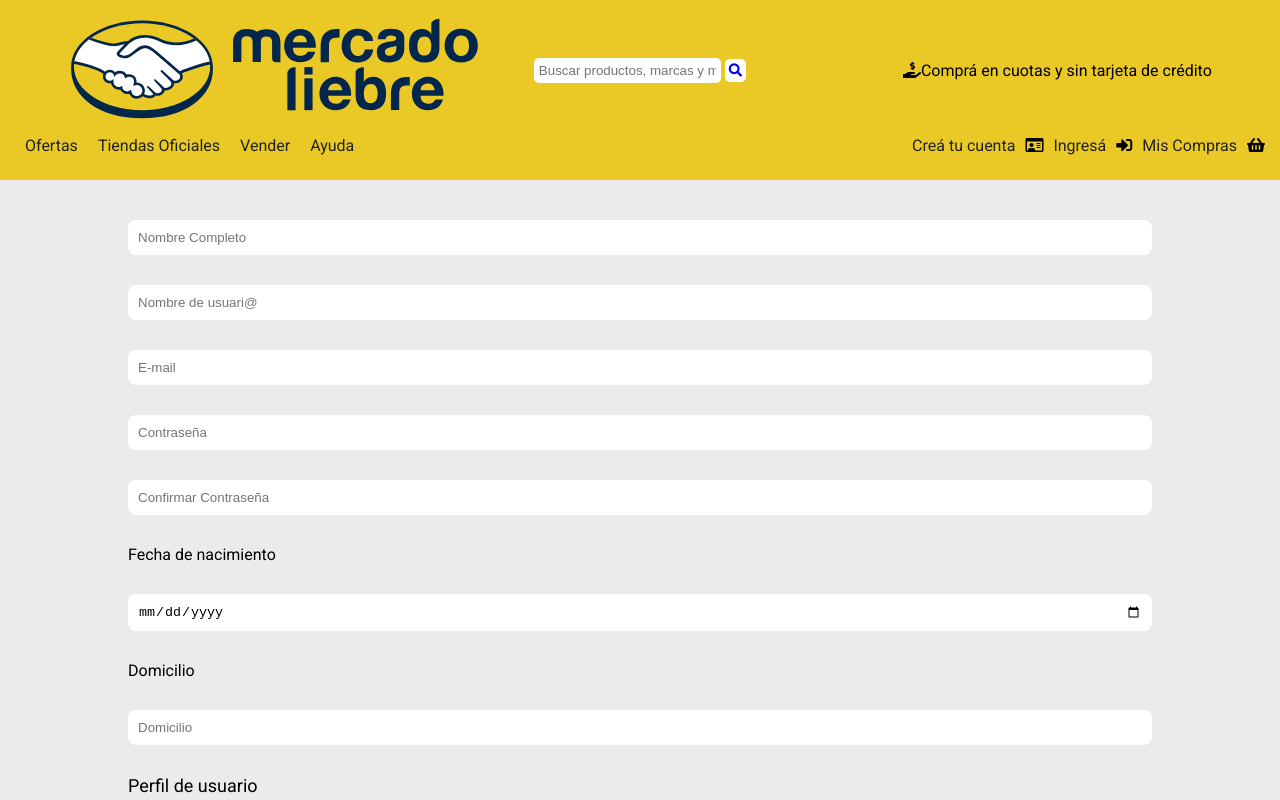
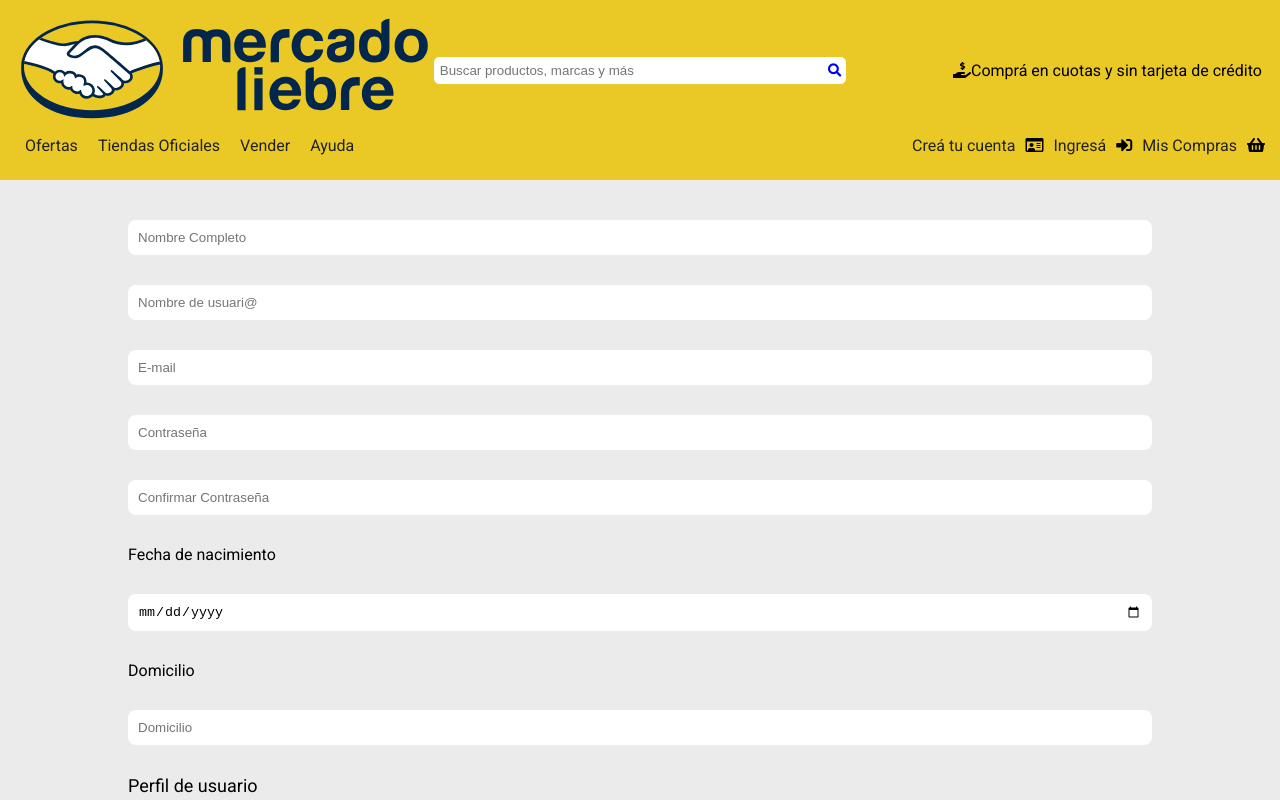
Before and after one commit to fabianloza/mercadoLiebre, a website: page views/register.html in a window 1280 px wide. Shown: the top 800 px of the page. Drawn offline with Linux system fonts and the light colour scheme.

Commit message:
Se mejoró la barra de busqueda

```diff
--- a/public/css/login.css
+++ b/public/css/login.css
@@ -16,6 +16,24 @@
     margin-right: 20px;
 }
 
+.searchBar {
+    display: flex;
+    justify-content: space-between;
+    width: 33%;
+    background-color: #ffffff;
+    border: 1px solid white;
+    border-radius: 5px;
+}
+.inputSearch {
+    background-color: #ffffff;
+    border: none;
+    width: 100%;
+    padding: 5px;
+}
+.inputSearchButton {
+    background-color: #ffffff;
+    border: 1px solid white;
+}
 
 form #txfUser, #txfPassword{
     border: none;
--- a/public/css/register.css
+++ b/public/css/register.css
@@ -22,6 +22,25 @@ body {
     gap: 30px;
     margin-left: 20px;
     margin-right: 20px;
+}
+
+.searchBar {
+    display: flex;
+    justify-content: space-between;
+    width: 33%;
+    background-color: #ffffff;
+    border: 1px solid white;
+    border-radius: 5px;
+}
+.inputSearch {
+    background-color: #ffffff;
+    border: none;
+    width: 100%;
+    padding: 5px;
+}
+.inputSearchButton {
+    background-color: #ffffff;
+    border: 1px solid white;
 }
 
 #perfilType, #interest {
--- a/public/css/styles.css
+++ b/public/css/styles.css
@@ -26,6 +26,25 @@ header.main-header {
 .main-header {
     background-color: #EAC926;
     padding: 15px;
+}
+
+.searchBar {
+    display: flex;
+    justify-content: space-between;
+    width: 33%;
+    background-color: #ffffff;
+    border: 1px solid white;
+    border-radius: 5px;
+}
+.inputSearch {
+    background-color: #ffffff;
+    border: none;
+    width: 100%;
+    padding: 5px;
+}
+.inputSearchButton {
+    background-color: #ffffff;
+    border: 1px solid white;
 }
 
 .main-navbar ul {
--- a/views/register.html
+++ b/views/register.html
@@ -8,8 +8,8 @@
     <link href="https://fonts.googleapis.com/css2?family=Roboto&display=swap" rel="stylesheet">
     <link rel="stylesheet" href="https://cdnjs.cloudflare.com/ajax/libs/font-awesome/5.11.2/css/all.min.css">
     <link href="/css/login.css" rel="stylesheet">
+    <link href="/css/styles.css" rel="stylesheet">
     <link href="/css/register.css" rel="stylesheet">
-    <link href="/css/styles.css" rel="stylesheet">
     <title>Mercado Liebre</title>
 </head>
 
@@ -20,8 +20,8 @@
                 <img src="/images/logo-mercado-liebre.svg" alt="Logo de MercadoLiebre">
             </div>
             <div class="searchBar">
-                <input type="text" name="searchBar" placeholder="Buscar productos, marcas y más">
-                <button type="submit" name="submit"><a href="/"><i class="fa fa-search"></i></a></button>
+                <input type="text" name="searchBar" class="inputSearch" placeholder="Buscar productos, marcas y más">
+                <button type="submit" name="submit" class="inputSearchButton"><a href="/"><i class="fas fa-search"></i></a></button>
             </div>
             <p><i class="fas fa-hand-holding-usd"></i>Comprá en cuotas y sin tarjeta de crédito</p>
         </div>
```
Also changed, not shown: views/home.html (+2 -2 lines), views/login.html (+2 -2 lines).
